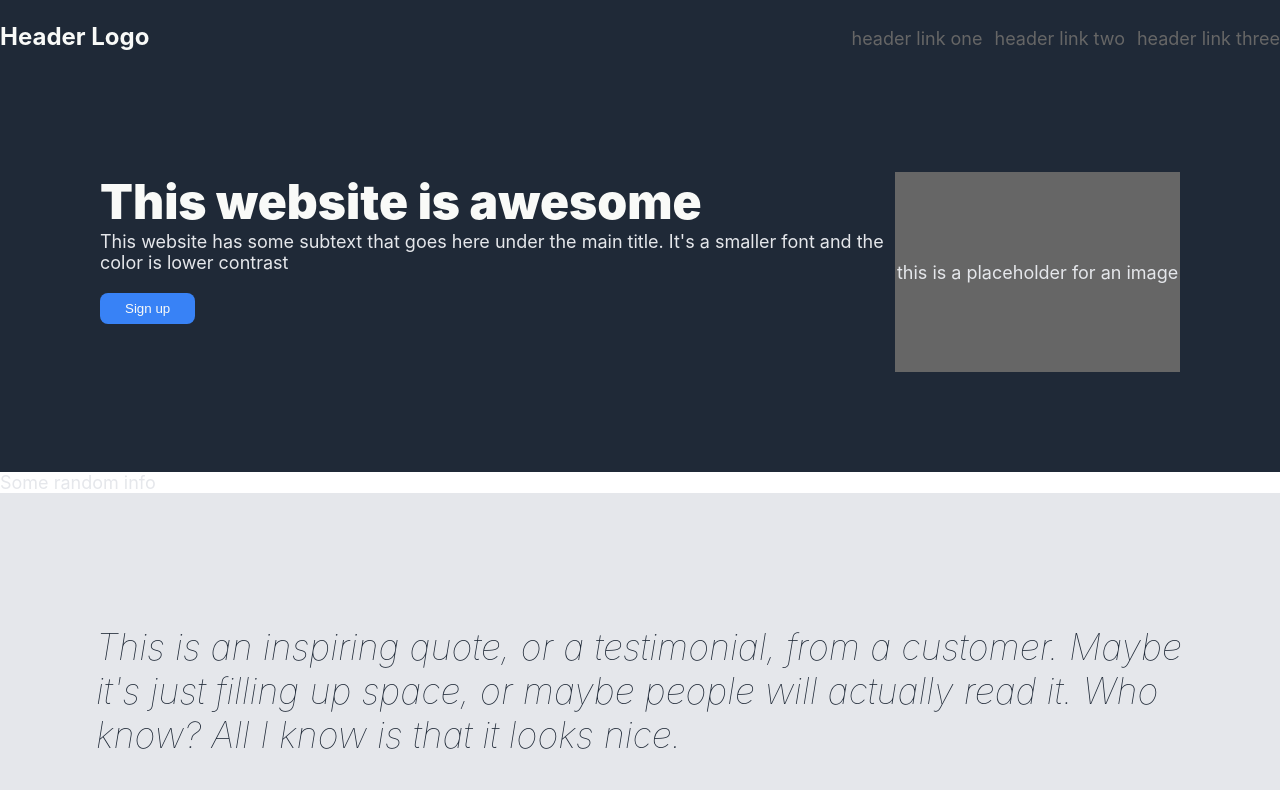
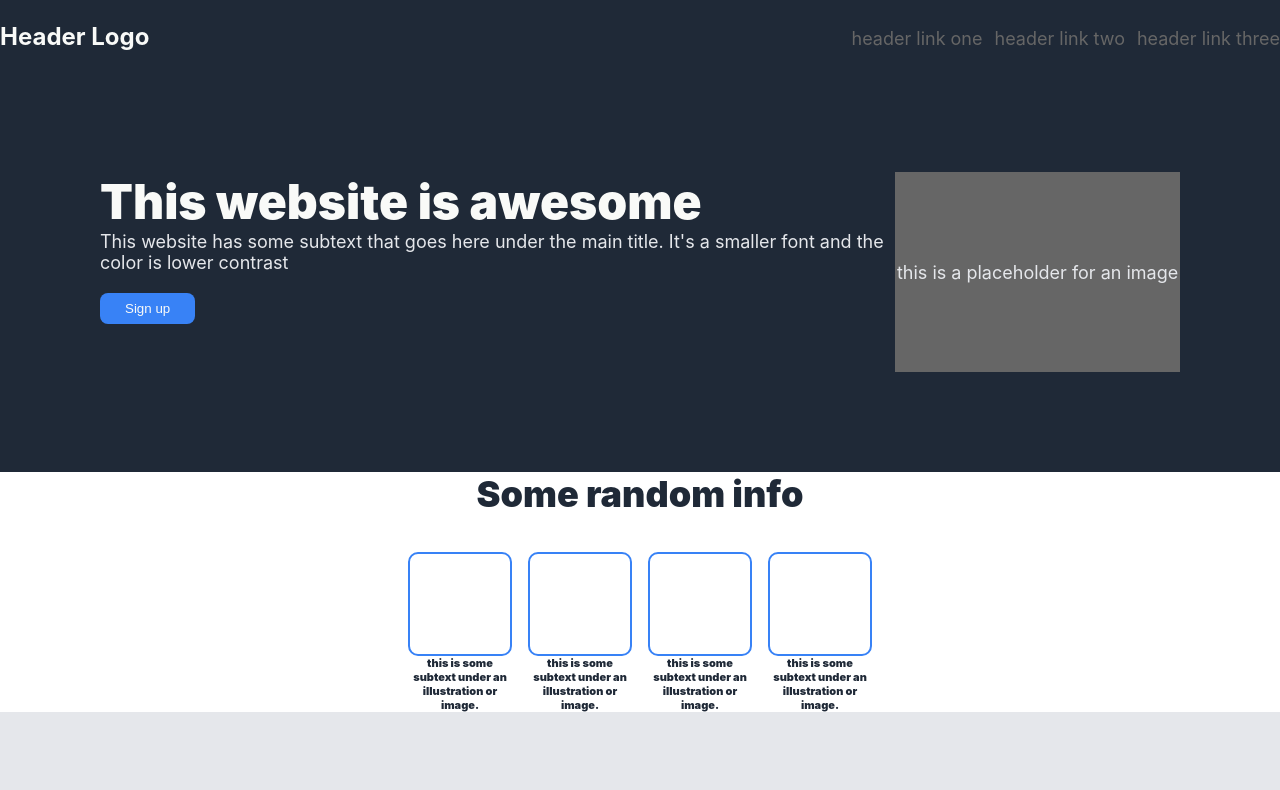
Before and after one commit to Jeroenmin/odin-landing-page, a plain HTML site: page index.html in a window 1280 px wide. Shown: the top 790 px of the page. Drawn offline with Linux system fonts and the light colour scheme.

Commit message:
added section 2

```diff
--- a/index.html
+++ b/index.html
@@ -37,8 +37,28 @@
     </div>
     <div class="section2">
       Some random info
+      <div class="picture-container">
+        <div class="picture">
+          <div class="empty-box"></div>
+          this is some subtext under an illustration or image.
+        </div>
+        <div class="picture">
+          <div class="empty-box"></div>
+          this is some subtext under an illustration or image.
+        </div>
+        <div class="picture">
+          <div class="empty-box"></div>
+          this is some subtext under an illustration or image.
+        </div>
+        <div class="picture">
+          <div class="empty-box"></div>
+          this is some subtext under an illustration or image.
+        </div>
+      </div>
 
-    </div>
+      </div>
+
+
 
     <div class="section3">
       <p>This is an inspiring quote, or a testimonial, from a customer. Maybe it's just filling up space, or maybe people will actually read it. Who know? All I know is that it looks nice. </p>
--- a/style.css
+++ b/style.css
@@ -122,3 +122,41 @@ body {
   border-color: #F9FAF8;
   border: 2px solid white;
 }
+
+.empty-box {
+  border: 2px solid #3882F6;
+  border-radius: 10px;
+  width: 100px;
+  height: 100px;
+
+}
+
+.picture-container {
+  display: flex;
+  flex-direction: row;
+  justify-content: center;
+  gap: 20px;
+}
+
+.section2 {
+  display: flex;
+  flex-direction: column;
+  align-items: center;
+  font-size: 36px;
+  color: #1F2937;
+  font-weight: 900;
+  gap: 36px;
+}
+
+.picture {
+  display: flex;
+  flex-direction: column;
+  align-items: center;
+  text-align: center;
+  width: 100px;
+  font-size: 11px;
+}
+/* .caption {
+  font-size: 12px;
+  color: #1F2937
+} */
```
